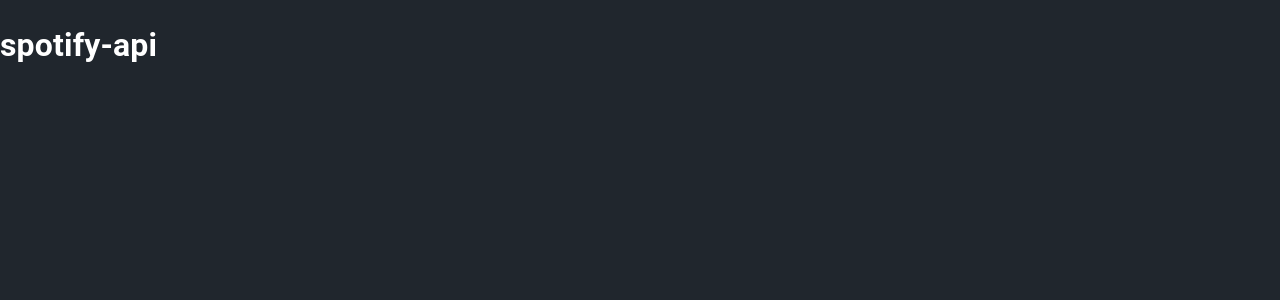
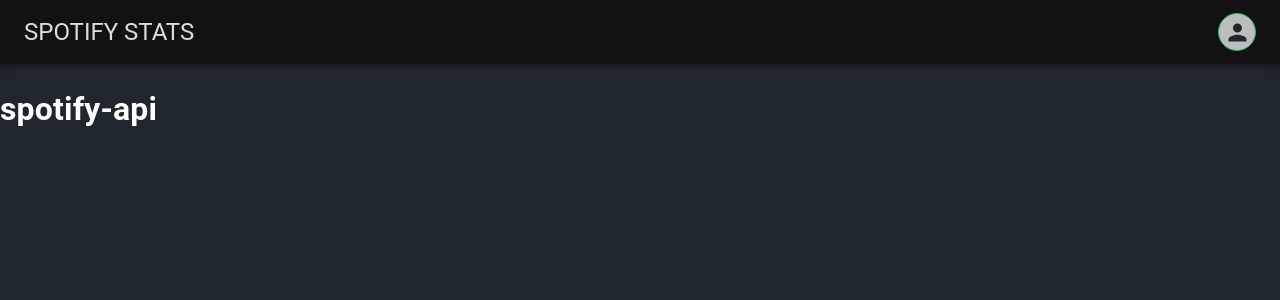
Before and after one commit to Dolsity/spotify-api, a React (Vite) app: page / in a window 1280 px wide. Shown: the top 300 px of the page. Built offline with nearby package versions, Linux system fonts and the light colour scheme.

Commit message:
Added navigation bar

```diff
--- a/src/App.tsx
+++ b/src/App.tsx
@@ -3,6 +3,7 @@
 
 import Home from './pages/Home'
 import NotFound from './pages/NotFound'
+import Navigator from './components/Navigation/Navigator'
 
 import theme from './theme'
 
@@ -11,6 +12,7 @@
 		<>
 			<ThemeProvider theme={theme}>
 				<CssBaseline />
+				<Navigator />
 				<Routes>
 					<Route path="/" element={<Home />} />
 					<Route path="*" element={<NotFound />} />
--- /dev/null
+++ b/src/components/Navigation/DrawerItem.tsx
@@ -0,0 +1,32 @@
+import React from 'react'
+import type { Dispatch, SetStateAction } from 'react'
+import { useNavigate } from 'react-router-dom'
+
+import { ListItemButton, ListItemText } from '@mui/material'
+
+const NavItem = ({
+	setOpen,
+	item,
+}: {
+	setOpen: Dispatch<SetStateAction<boolean>>
+	item: iDrawerItem
+}) => {
+	const navigate = useNavigate()
+
+	const redirect = (url: string) => {
+		navigate(url)
+		setOpen(false)
+	}
+
+	return item.condition() ? (
+		<React.Fragment key={item.id}>
+			<ListItemButton onClick={() => redirect(item.url)}>
+				<ListItemText primary={item.title} />
+			</ListItemButton>
+		</React.Fragment>
+	) : (
+		<></>
+	)
+}
+
+export default NavItem
--- /dev/null
+++ b/src/components/Navigation/Navigator.tsx
@@ -0,0 +1,109 @@
+import React, { useState } from 'react'
+
+import { AppBar, Box, IconButton, List, SwipeableDrawer, Toolbar, Typography } from '@mui/material'
+
+import Avatar from '@mui/material/Avatar'
+import Divider from '@mui/material/Divider'
+
+import Tooltip from '@mui/material/Tooltip'
+import CloseIcon from '@mui/icons-material/Close'
+
+import DrawerItem from './DrawerItem'
+
+const Navigator = () => {
+	const [open, setOpen] = useState(false)
+
+	const data: iDrawerItem[] = [
+		{
+			id: 'nav-home',
+			title: 'Home',
+			url: '/',
+			icon: undefined,
+			condition: () => true,
+		},
+		{
+			id: 'nav-login',
+			title: 'Login',
+			url: '#',
+			icon: undefined,
+			condition: () => true,
+		},
+	]
+
+	return (
+		<>
+			<AppBar sx={{ bgcolor: 'primary.main' }} position="relative">
+				<Toolbar>
+					<Typography variant="h5" textTransform={'uppercase'}>
+						spotify stats
+					</Typography>
+					<IconButton
+						onClick={() => setOpen(true)}
+						size="large"
+						edge="end"
+						aria-label="menu"
+						sx={{ ml: 'auto' }}
+					>
+						<Tooltip title="Open Menu" placement="left">
+							{/* TODO: Default avatar if not authenticated, else user avatar */}
+							<Avatar
+								sx={{
+									width: 38,
+									height: 38,
+									border: '1.5px solid #25b359', // TODO: Green border if authenticated, else default
+								}}
+							></Avatar>
+						</Tooltip>
+					</IconButton>
+				</Toolbar>
+			</AppBar>
+
+			<SwipeableDrawer
+				anchor="right"
+				open={open}
+				onOpen={() => setOpen(true)}
+				onClose={() => setOpen(false)}
+			>
+				<Box sx={{ width: 250 }} role="presentation">
+					<List
+						subheader={
+							<Box
+								sx={{
+									display: 'flex',
+									alignItems: 'center',
+									justifyContent: 'space-between',
+									px: 3,
+									py: 1,
+								}}
+							>
+								{/* TODO: Hello <user> if authenticated, else "spotify stats" */}
+								<Typography variant="h6" textTransform={'uppercase'}>
+									spotify stats
+								</Typography>
+								<IconButton
+									onClick={() => setOpen(false)}
+									size="large"
+									edge="end"
+									color="inherit"
+									aria-label="close menu"
+									sx={{ ml: 'auto' }}
+								>
+									<Tooltip title="Close Menu" placement="bottom-end">
+										<CloseIcon />
+									</Tooltip>
+								</IconButton>
+							</Box>
+						}
+					>
+						<Divider />
+						{data.map((el) => (
+							<DrawerItem key={el.id} setOpen={setOpen} item={el} />
+						))}
+					</List>
+				</Box>
+			</SwipeableDrawer>
+		</>
+	)
+}
+
+export default Navigator
```
